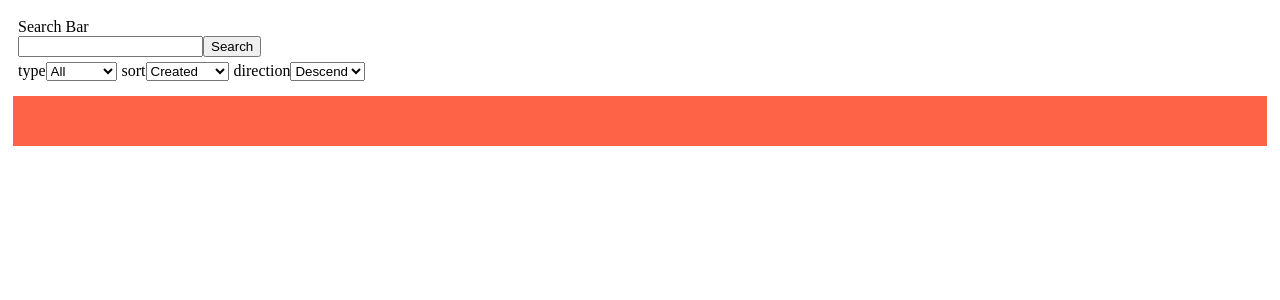
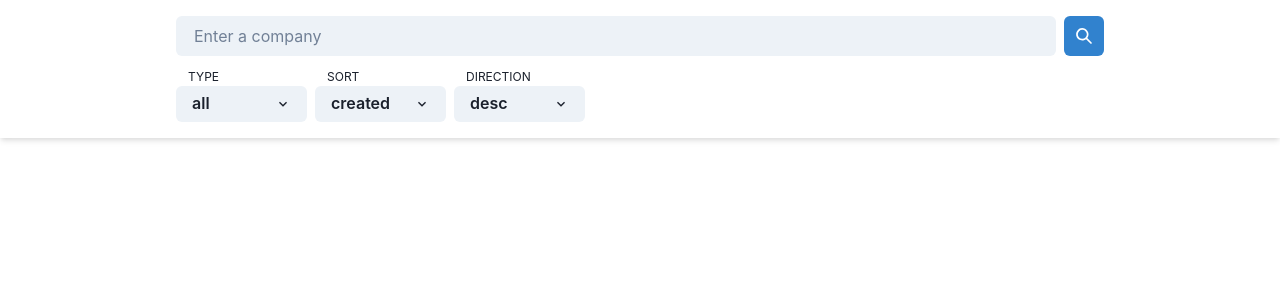
Before and after one commit to jiarongtsai/github-repository-list, a React (Create React App) app: page / in a window 1280 px wide. Shown: the top 300 px of the page. Built offline with nearby package versions, Linux system fonts and the light colour scheme.

Commit message:
[style] style with Chakra UI

```diff
--- a/package.json
+++ b/package.json
@@ -3,6 +3,10 @@
   "version": "0.1.0",
   "private": true,
   "dependencies": {
+    "@chakra-ui/icons": "^2.0.4",
+    "@chakra-ui/react": "^2.2.4",
+    "@emotion/react": "^11.9.3",
+    "@emotion/styled": "^11.9.3",
     "@testing-library/jest-dom": "^5.14.1",
     "@testing-library/react": "^13.0.0",
     "@testing-library/user-event": "^13.2.1",
@@ -10,6 +14,7 @@
     "@types/node": "^16.7.13",
     "@types/react": "^18.0.0",
     "@types/react-dom": "^18.0.0",
+    "framer-motion": "^6.5.1",
     "react": "^18.2.0",
     "react-dom": "^18.2.0",
     "react-scripts": "5.0.1",
--- a/src/App.tsx
+++ b/src/App.tsx
@@ -1,12 +1,15 @@
 import { useRef, useReducer } from "react";
+import { Text, HStack, Flex } from "@chakra-ui/react";
 import { useInfinitySearch } from "./customHook/useInfinitySearch";
 import { QueryParamsActionKind, queryParamsReducer } from "./reducer";
 import { RepositoryProps } from "./interface";
-import { Input } from "./component/Input";
+import { Navbar } from "./component/Navbar";
+import { SearchInput } from "./component/Input";
 import { Dropdown } from "./component/Dropdown";
 import { Repository } from "./component/Repository";
 import { options } from "./data/option";
 import { generateValue } from "./utils";
+import { Loader } from "./component/Loader";
 
 function App() {
   const queryTerm = new URLSearchParams(window.location.search).get("q");
@@ -26,8 +29,7 @@ function App() {
     endofPage,
   });
 
-  function handleQueryParamsChange(e: React.ChangeEvent<HTMLSelectElement>) {
-    const { name, value } = e.target;
+  function handleQueryParamsChange(name: string, value: string) {
     dispatch({
       type: QueryParamsActionKind.CHANGE_PARAMS,
       payload: {
@@ -37,28 +39,17 @@ function App() {
     });
   }
 
-  console.log("re-render");
+  function handleReset() {
+    dispatch({
+      type: QueryParamsActionKind.RESET_PAGE,
+    });
+  }
 
   return (
     <>
-      <div
-        style={{
-          position: "sticky",
-          top: "0",
-          padding: "10px",
-          background: "white",
-        }}
-      >
-        <div>Search Bar</div>
-        <Input
-          queryTerm={queryTerm}
-          reset={() =>
-            dispatch({
-              type: QueryParamsActionKind.RESET_PAGE,
-            })
-          }
-        />
-        <div>
+      <Navbar>
+        <SearchInput queryTerm={queryTerm} reset={handleReset} />
+        <HStack>
           {options.map(({ term, list }) => (
             <Dropdown
               key={term}
@@ -68,17 +59,16 @@ function App() {
               handleChange={handleQueryParamsChange}
             />
           ))}
-        </div>
-      </div>
-      {state.currentResult.map((repository: RepositoryProps) => (
-        <Repository key={repository.id} text={repository.full_name} />
-      ))}
-      {loading && <div>loading</div>}
-      {error && <div>{error.message}</div>}
-      <div
-        ref={endofPage}
-        style={{ height: "50px", background: "tomato", margin: "5px" }}
-      />
+        </HStack>
+      </Navbar>
+      <Flex justify="space-between" wrap="wrap" maxW="960px" mx="auto" p={4}>
+        {state.currentResult.map((repository: RepositoryProps) => (
+          <Repository key={repository.id} repository={repository} />
+        ))}
+      </Flex>
+      {loading && <Loader />}
+      {error && <Text textAlign="center">{error.message}</Text>}
+      <div ref={endofPage} />
     </>
   );
 }
--- a/src/component/Dropdown.tsx
+++ b/src/component/Dropdown.tsx
@@ -1,15 +1,51 @@
-interface optionProps{
-    value: string,
-    text: string
+import {
+  Box,
+  Text,
+  Menu,
+  MenuButton,
+  MenuList,
+  MenuItem,
+  Button,
+} from "@chakra-ui/react";
+import { ChevronDownIcon } from "@chakra-ui/icons";
+interface optionProps {
+  value: string;
+  text: string;
 }
 
 export const Dropdown = ({ term, currentValue, list, handleChange }: any) => {
-    return (
-        <span style={{ marginRight: '5px',marginTop: '5px', display: 'inline-block'}}>
-            <label htmlFor={`${term}-select`}>{term}</label>
-            <select id={`${term}-select`} name={term} value={currentValue} onChange={(e)=>handleChange(e)}>
-                {list.map(({ value, text }:optionProps) => <option key={value} value={value}>{text}</option>)}
-            </select>
-        </span>
-    )
-}
+  return (
+    <>
+      <Box>
+        <Text pt={3} pl={[1, 3]} fontSize="xs">
+          {term.toUpperCase()}
+        </Text>
+        <Menu>
+          <MenuButton
+            px={[1, 4]}
+            h="36px"
+            minW={{ base: "none", md: "131px" }}
+            textAlign="left"
+            as={Button}
+            rightIcon={<ChevronDownIcon />}
+          >
+            {currentValue}
+          </MenuButton>
+          <MenuList>
+            {list.map(({ value, text }: optionProps) => (
+              <MenuItem
+                key={value}
+                value={value}
+                onClick={() => {
+                  handleChange(term, value);
+                }}
+              >
+                {text}
+              </MenuItem>
+            ))}
+          </MenuList>
+        </Menu>
+      </Box>
+    </>
+  );
+};
--- a/src/component/Input.tsx
+++ b/src/component/Input.tsx
@@ -1,6 +1,8 @@
 import { useState } from "react";
+import { HStack, Input, IconButton } from "@chakra-ui/react";
+import { SearchIcon } from "@chakra-ui/icons";
 
-export const Input = ({ queryTerm, reset }: any) => {
+export const SearchInput = ({ queryTerm, reset }: any) => {
   const [input, setInput] = useState<string>(queryTerm || "");
 
   function handleSearch() {
@@ -10,15 +12,22 @@ export const Input = ({ queryTerm, reset }: any) => {
   }
 
   return (
-    <>
-      <input
+    <HStack spacing={2}>
+      <Input
         value={input}
         onChange={(e) => setInput(e.target.value)}
         onKeyDown={(e) => {
           e.key === "Enter" && handleSearch();
         }}
+        placeholder="Enter a company"
+        variant="filled"
       />
-      <button onClick={handleSearch}>Search</button>
-    </>
+      <IconButton
+        onClick={handleSearch}
+        aria-label="Search database"
+        icon={<SearchIcon />}
+        colorScheme="blue"
+      />
+    </HStack>
   );
 };
--- /dev/null
+++ b/src/component/Loader.tsx
@@ -0,0 +1,8 @@
+import { Box, Spinner } from "@chakra-ui/react";
+export const Loader = () => {
+  return (
+    <Box maxW="960px" m="15px auto" textAlign="center">
+      <Spinner />
+    </Box>
+  );
+};
--- /dev/null
+++ b/src/component/Navbar.tsx
@@ -0,0 +1,18 @@
+import { Box } from "@chakra-ui/react";
+
+export const Navbar = ({ children }: any) => {
+  return (
+    <Box
+      w="100vw"
+      position="sticky"
+      top="0"
+      bg="white"
+      shadow="md"
+      style={{ zIndex: 10 }}
+    >
+      <Box p="4" maxW="960px" m="0 auto">
+        {children}
+      </Box>
+    </Box>
+  );
+};
--- a/src/component/Repository.tsx
+++ b/src/component/Repository.tsx
@@ -1,7 +1,41 @@
-export const Repository = ({text}:any) => {
-    return (
-        <div style={{ height: "50px", background: "lightgray", margin: "5px" }}>
-            {text}
-        </div>
-    )
-}
+import {
+  Flex,
+  LinkBox,
+  LinkOverlay,
+  Heading,
+  Tag,
+  TagLabel,
+  TagRightIcon,
+  Spacer,
+  Code,
+} from "@chakra-ui/react";
+import { StarIcon } from "@chakra-ui/icons";
+
+export const Repository = ({ repository }: any) => {
+  return (
+    <LinkBox
+      w="280px"
+      minH="100px"
+      flexGrow={1}
+      display="flex"
+      flexDirection="column"
+      justifyContent="space-between"
+      p="3"
+      borderWidth="1px"
+      rounded="md"
+      m={2}
+    >
+      <Heading size="md" my="1">
+        <LinkOverlay href={repository.html_url}>{repository.name}</LinkOverlay>
+      </Heading>
+      <Flex>
+        {repository.language && <Code>{repository.language}</Code>}
+        <Spacer />
+        <Tag size="sm" colorScheme="blue">
+          <TagLabel>{repository.stargazers_count}</TagLabel>
+          <TagRightIcon as={StarIcon} />
+        </Tag>
+      </Flex>
+    </LinkBox>
+  );
+};
--- a/src/index.tsx
+++ b/src/index.tsx
@@ -1,12 +1,15 @@
 import React from "react";
 import ReactDOM from "react-dom/client";
 import App from "./App";
+import { ChakraProvider } from "@chakra-ui/react";
 
 const root = ReactDOM.createRoot(
   document.getElementById("root") as HTMLElement
 );
 root.render(
   <React.StrictMode>
-    <App />
+    <ChakraProvider>
+      <App />
+    </ChakraProvider>
   </React.StrictMode>
 );
```
Also changed, not shown: src/interface.ts (+4 -6 lines), 1 other file (tests, documents, lock files or other folders).
